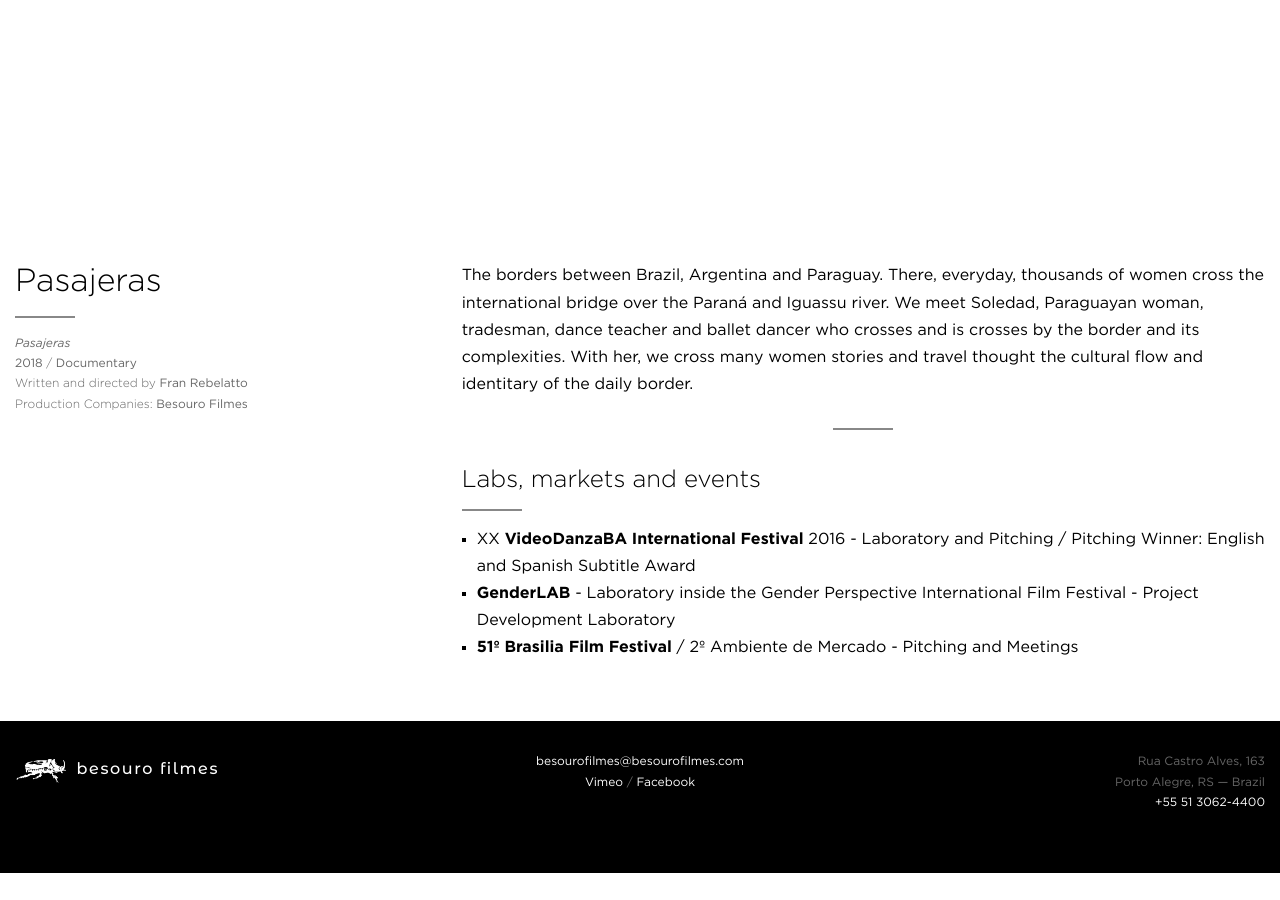
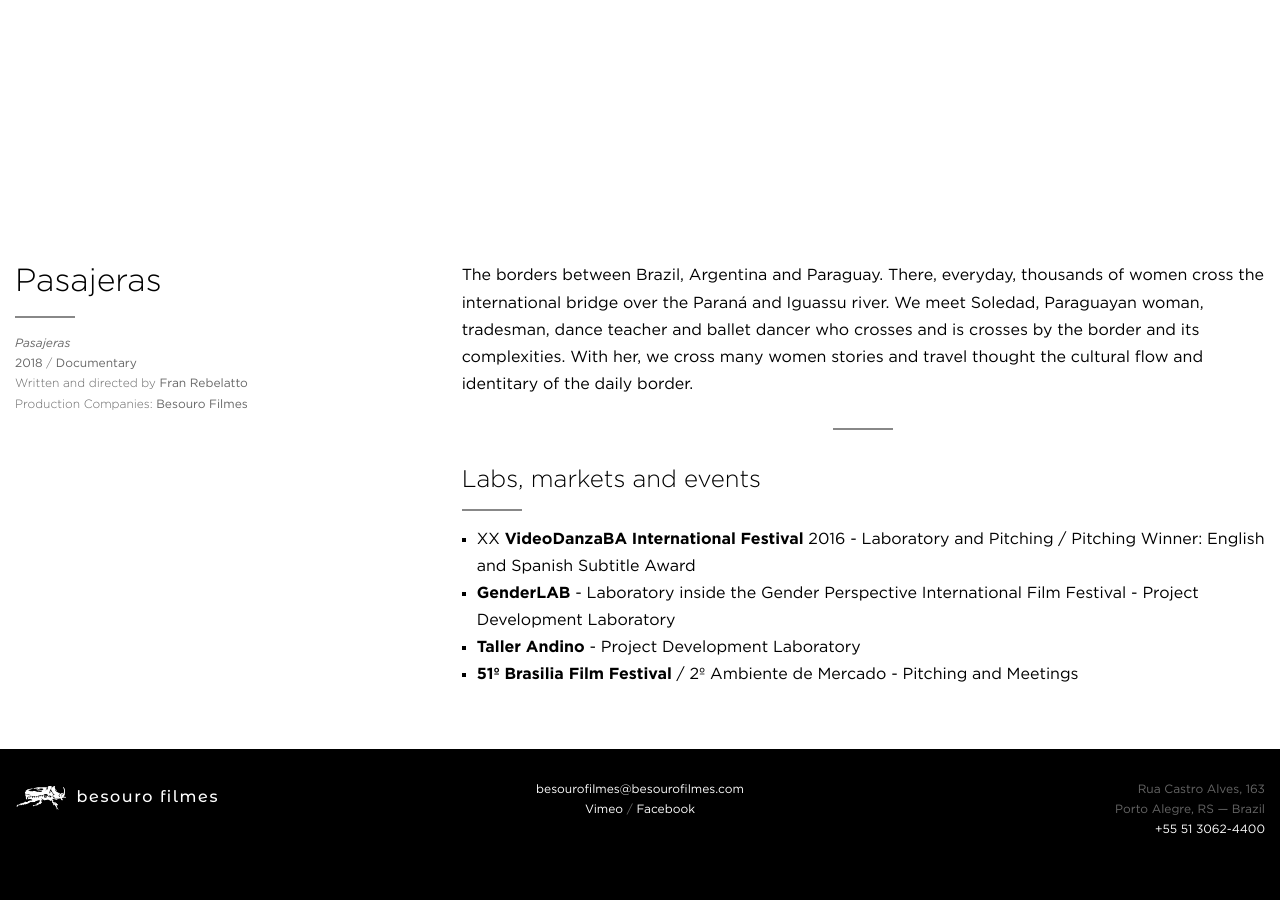
Before and after one commit to arthrfrts/besouro, a Jekyll site: the page built from _projects/pasajeras-english.markdown, in a window 1280 px wide and 900 px high, scrolled down 586 px. Built offline with Jekyll 4.4.1, drawn with Linux system fonts in a browser that asks for light colours; before the commit the page ends 1459 px from its top, so only the background shows below that.

Commit message:
Updated Pasajeras English

```diff
--- a/_projects/pasajeras-english.markdown
+++ b/_projects/pasajeras-english.markdown
@@ -23,4 +23,5 @@ The borders between Brazil, Argentina and Paraguay. There, everyday, thousands o
 ## Labs, markets and events
 * XX **VideoDanzaBA International Festival** 2016 - Laboratory and Pitching  / Pitching Winner: English and Spanish Subtitle Award
 * **GenderLAB** - Laboratory inside the Gender Perspective International Film Festival - Project Development Laboratory
+* **Taller Andino** - Project Development Laboratory
 * **51º Brasilia Film Festival** / 2º Ambiente de Mercado -  Pitching and Meetings
```
